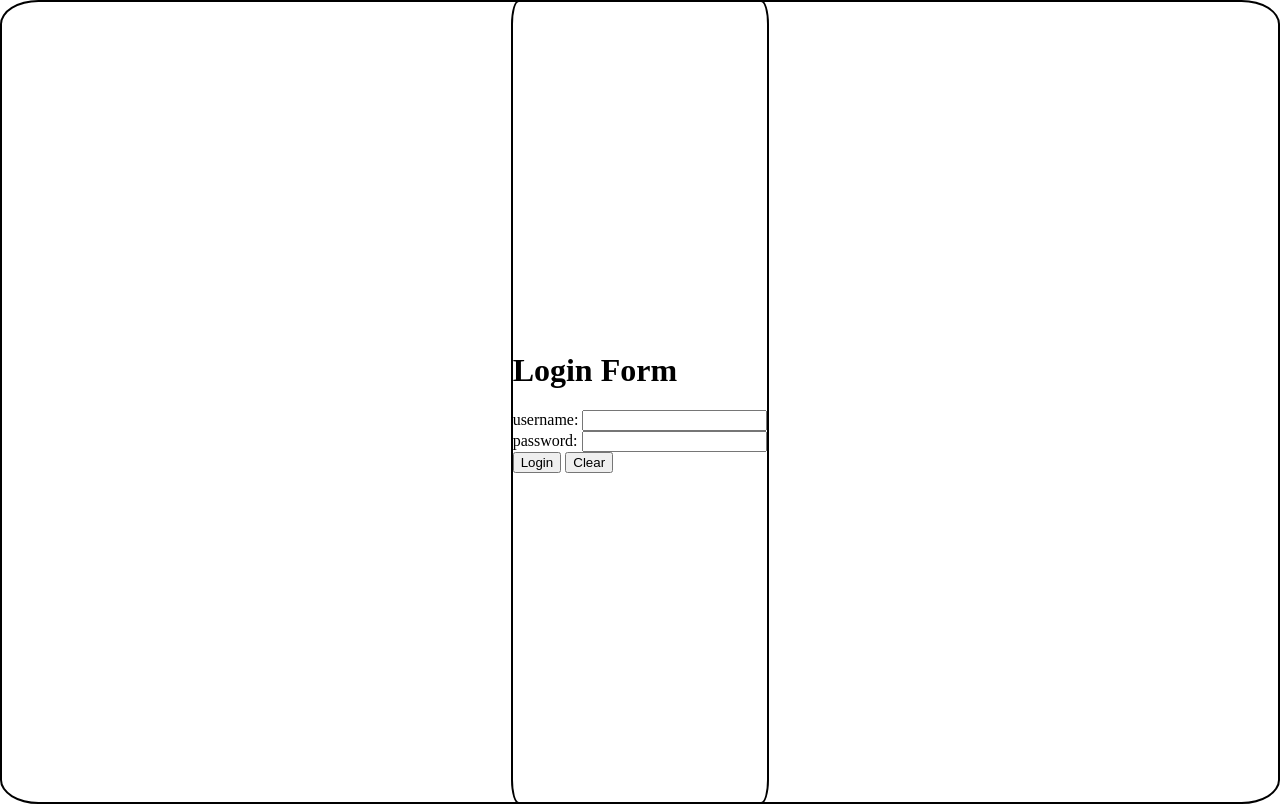
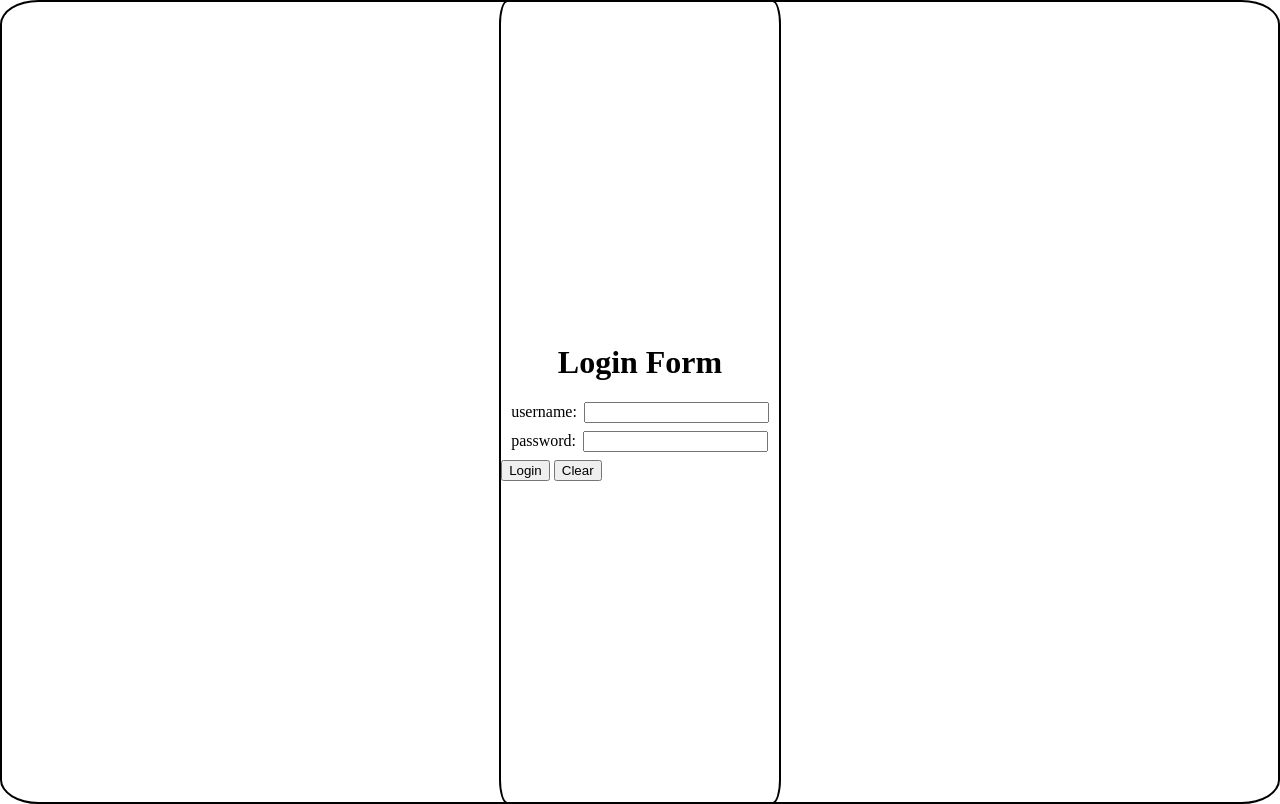
Before and after one commit to AminSBU/html_css_class, a plain HTML site: page 06_login_form/index.html in a window 1280 px wide. Drawn offline with Linux system fonts and the light colour scheme.

Commit message:
center position of label and inputs and set margins

```diff
--- a/06_login_form/style.css
+++ b/06_login_form/style.css
@@ -11,3 +11,19 @@ body, html{
 .container{
     text-align: center;
 }
+
+h1{
+    text-align: center;
+}
+
+label
+{
+    margin: 2px 3px;
+    margin-left: 10px;
+}
+
+input
+{
+    margin-bottom: 8px;
+    margin-right: 10px;
+}
```
